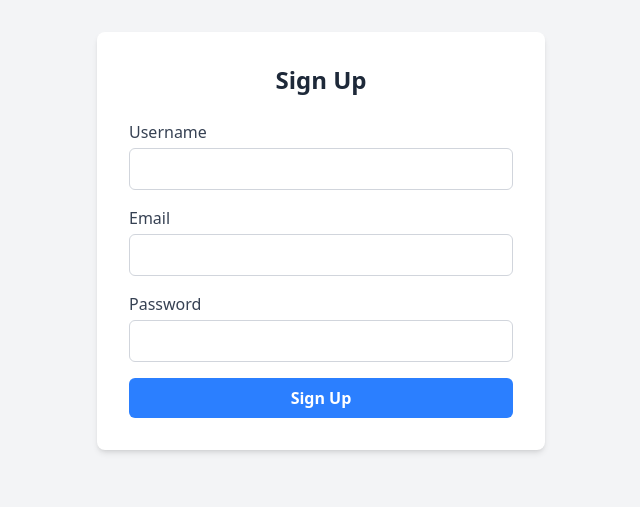
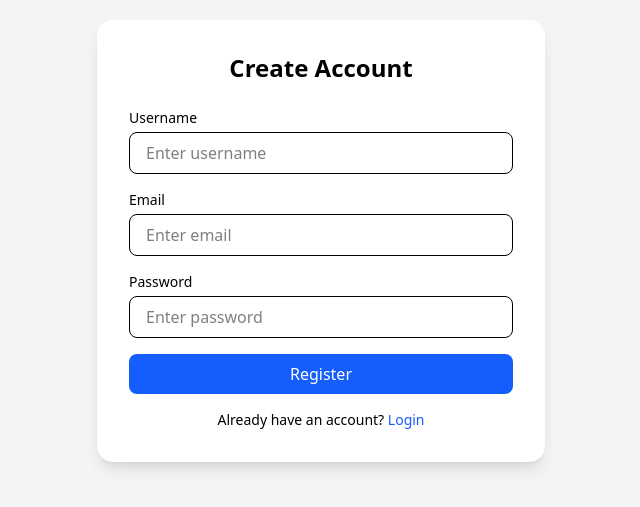
Before and after one commit to RAJSINGH20/Instagram-clone, a React (Vite) app in the folder Frontend/APP/: page / in a window 1280 px wide. Shown: the part 159-666 px from the top of the page, without its empty margins (319-959 px from the left). Built offline with nearby package versions, Linux system fonts and the light colour scheme.

Commit message:
feat: add react-hook-form for form handling and update Signup component

```diff
--- a/Frontend/APP/package.json
+++ b/Frontend/APP/package.json
@@ -13,6 +13,7 @@
     "@tailwindcss/vite": "^4.1.18",
     "react": "^19.2.0",
     "react-dom": "^19.2.0",
+    "react-hook-form": "^7.69.0",
     "tailwindcss": "^4.1.18"
   },
   "devDependencies": {
--- a/Frontend/APP/src/App.jsx
+++ b/Frontend/APP/src/App.jsx
@@ -3,9 +3,9 @@ import Signup from './Components/Signup'
 
 const App = () => {
   return (
-    <div>
+    <>
       <Signup/>
-    </div>
+    </>
   )
 }
 
--- a/Frontend/APP/src/Components/Signup.jsx
+++ b/Frontend/APP/src/Components/Signup.jsx
@@ -1,57 +1,99 @@
-import React from "react";
+import { useState } from "react";
 
-const Signup = () => {
+const Register = () => {
+  const [formData, setFormData] = useState({
+    username: "",
+    email: "",
+    password: "",
+  });
+
+  const handleChange = (e) => {
+    const { name, value } = e.target;
+    setFormData((prev) => ({
+      ...prev,
+      [name]: value,
+    }));
+  };
+
+  const handleSubmit = (e) => {
+    e.preventDefault();
+    console.log(formData);
+  };
+
   return (
     <div className="min-h-screen flex items-center justify-center bg-gray-100">
-      <div className="w-full max-w-md rounded-lg bg-white p-8 shadow-md">
-        <h2 className="mb-6 text-center text-2xl font-bold text-gray-800">
-          Sign Up
+      <div className="w-full max-w-md bg-white p-8 rounded-2xl shadow-lg">
+        <h2 className="text-2xl font-bold text-center mb-6">
+          Create Account
         </h2>
 
-        <form className="space-y-4">
+        <form onSubmit={handleSubmit} className="space-y-4">
+          {/* Username */}
           <div>
-            <label htmlFor="username" className="mb-1 block text-gray-700">
+            <label className="block text-sm font-medium mb-1">
               Username
             </label>
             <input
               type="text"
-              id="username"
-              className="w-full rounded-md border border-gray-300 px-3 py-2 focus:outline-none focus:ring-2 focus:ring-blue-500"
+              name="username"
+              value={formData.username}
+              onChange={handleChange}
+              placeholder="Enter username"
+              className="w-full px-4 py-2 border rounded-lg focus:outline-none focus:ring-2 focus:ring-blue-500"
+              required
             />
           </div>
 
+          {/* Email */}
           <div>
-            <label htmlFor="email" className="mb-1 block text-gray-700">
+            <label className="block text-sm font-medium mb-1">
               Email
             </label>
             <input
               type="email"
-              id="email"
-              className="w-full rounded-md border border-gray-300 px-3 py-2 focus:outline-none focus:ring-2 focus:ring-blue-500"
+              name="email"
+              value={formData.email}
+              onChange={handleChange}
+              placeholder="Enter email"
+              className="w-full px-4 py-2 border rounded-lg focus:outline-none focus:ring-2 focus:ring-blue-500"
+              required
             />
           </div>
 
+          {/* Password */}
           <div>
-            <label htmlFor="password" className="mb-1 block text-gray-700">
+            <label className="block text-sm font-medium mb-1">
               Password
             </label>
             <input
               type="password"
-              id="password"
-              className="w-full rounded-md border border-gray-300 px-3 py-2 focus:outline-none focus:ring-2 focus:ring-blue-500"
+              name="password"
+              value={formData.password}
+              onChange={handleChange}
+              placeholder="Enter password"
+              className="w-full px-4 py-2 border rounded-lg focus:outline-none focus:ring-2 focus:ring-blue-500"
+              required
             />
           </div>
 
+          {/* Button */}
           <button
             type="submit"
-            className="w-full rounded-md bg-blue-500 py-2 font-semibold text-white transition duration-150 ease-in-out hover:bg-blue-600"
+            className="w-full bg-blue-600 text-white py-2 rounded-lg hover:bg-blue-700 transition duration-200"
           >
-            Sign Up
+            Register
           </button>
         </form>
+
+        <p className="text-sm text-center mt-4">
+          Already have an account?{" "}
+          <span className="text-blue-600 cursor-pointer hover:underline">
+            Login
+          </span>
+        </p>
       </div>
     </div>
   );
 };
 
-export default Signup;
+export default Register;
--- a/Frontend/APP/src/main.jsx
+++ b/Frontend/APP/src/main.jsx
@@ -4,7 +4,5 @@ import './index.css' // Ensure Tailwind @import "tailwindcss" is inside this fil
 import App from './App.jsx' // Changed to default import (common practice)
 
 createRoot(document.getElementById('root')).render(
-  <StrictMode>
     <App />
-  </StrictMode>
 )
```
Also changed, not shown: 1 other file (tests, documents, lock files or other folders).
